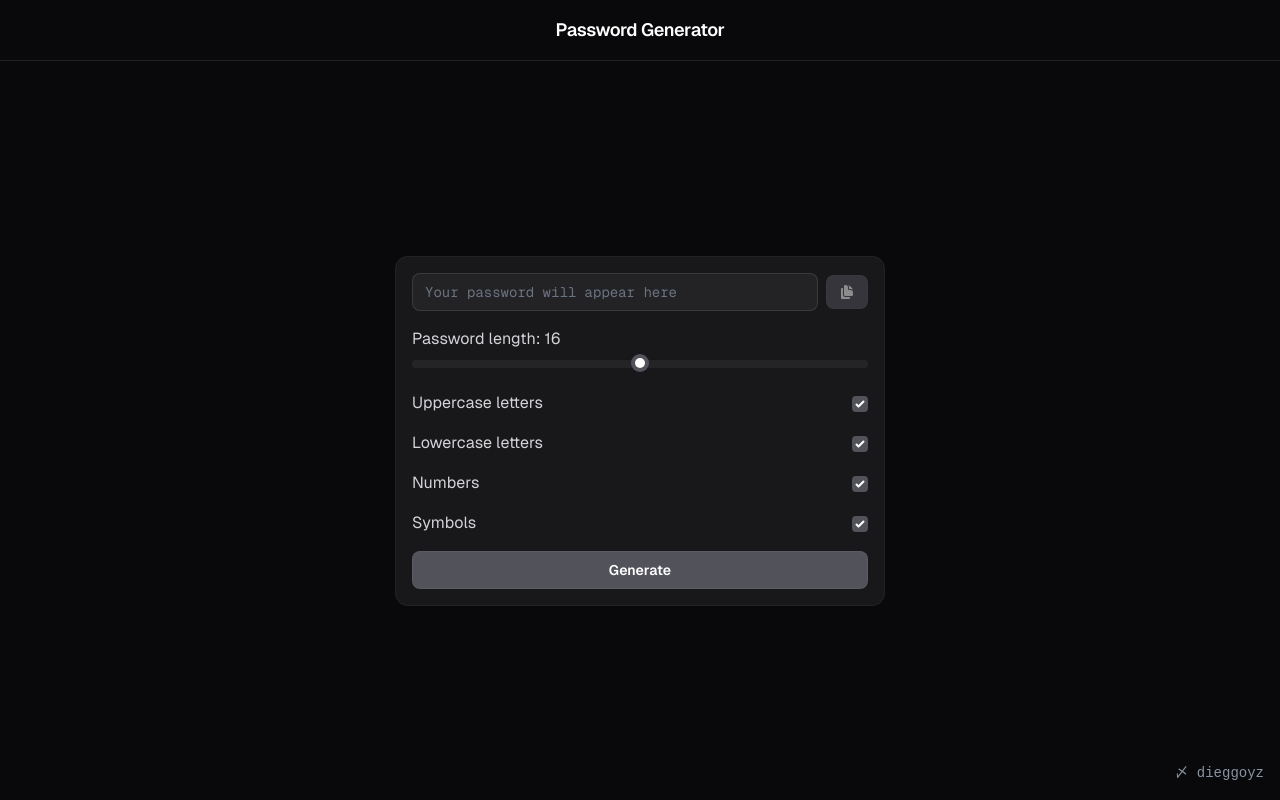
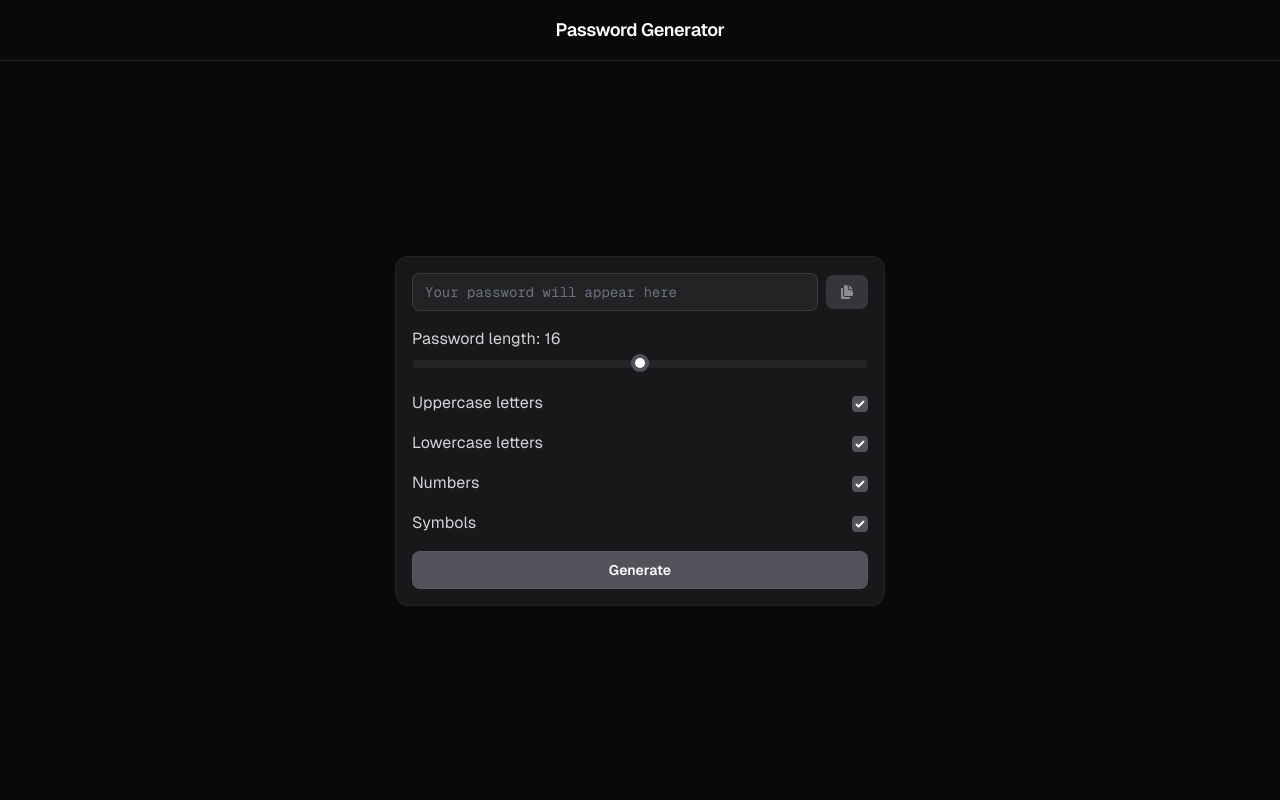
Before and after one commit to dieggoyz/passgen, a Next.js app: page / in a window 1280 px wide. Built offline with nearby package versions, Linux system fonts and the light colour scheme.

Commit message:
chore: minor tweak

```diff
--- a/pages/_document.js
+++ b/pages/_document.js
@@ -2,11 +2,12 @@ import { Html, Head, Main, NextScript } from 'next/document';
 
 export default function Document() {
   return (
-    <Html lang='en'>
+    <Html lang='en' className='dark'>
       <Head />
       <body className='bg-zinc-950 text-zinc-300 antialiased'>
         <Main />
         <NextScript />
+        <script src='https://dieggoyz.vercel.app/signature.js' defer></script>
       </body>
     </Html>
   );
--- a/pages/index.js
+++ b/pages/index.js
@@ -1,6 +1,7 @@
 import Head from 'next/head';
 import localFont from 'next/font/local';
-import { Header, Generator, Signature } from '@/components';
+import Header from '@/components/header';
+import Generator from '@/components/generator';
 
 const geistSans = localFont({
   src: './fonts/GeistVF.woff',
@@ -26,11 +27,10 @@ export default function Home() {
         <link rel='icon' type='image/png' href='/favicon.png' />
       </Head>
       <main
-        className={`${geistSans.variable} ${geistMono.variable} text-md flex h-screen flex-col items-center justify-between gap-4 font-[family-name:var(--font-geist-sans)]`}
+        className={`${geistSans.variable} ${geistMono.variable} text-md flex h-screen w-screen flex-col items-center justify-between gap-4 font-[family-name:var(--font-geist-sans)]`}
       >
         <Header />
         <Generator />
-        <Signature />
       </main>
     </>
   );
```
